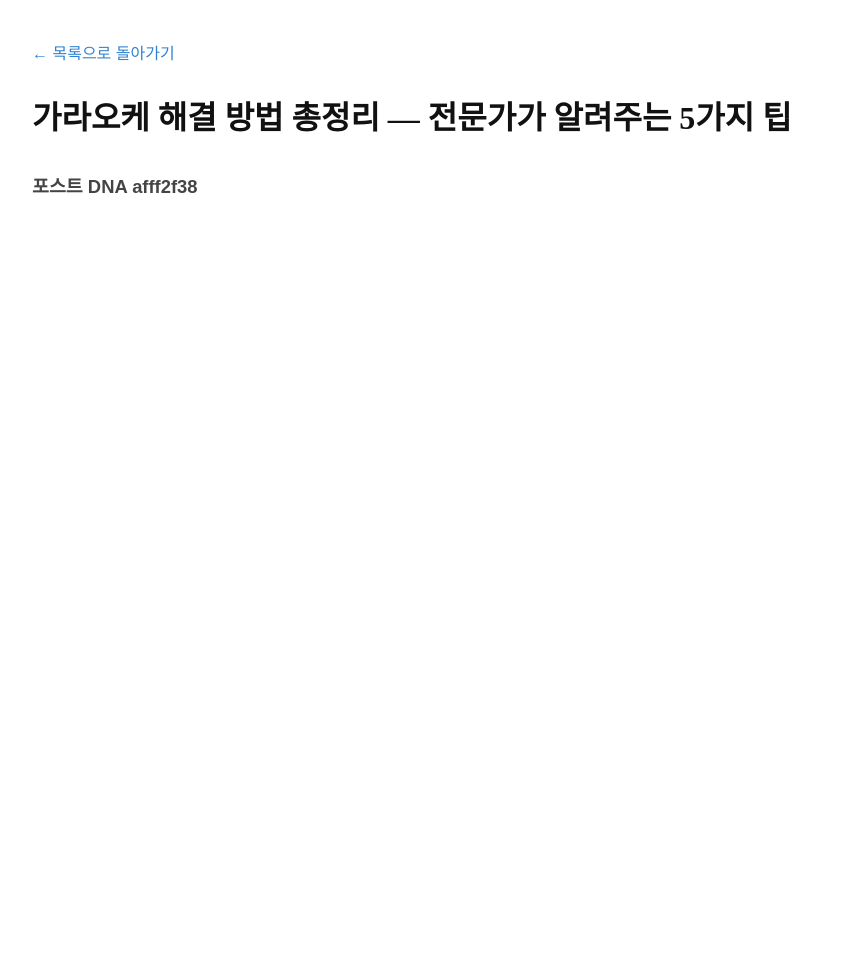
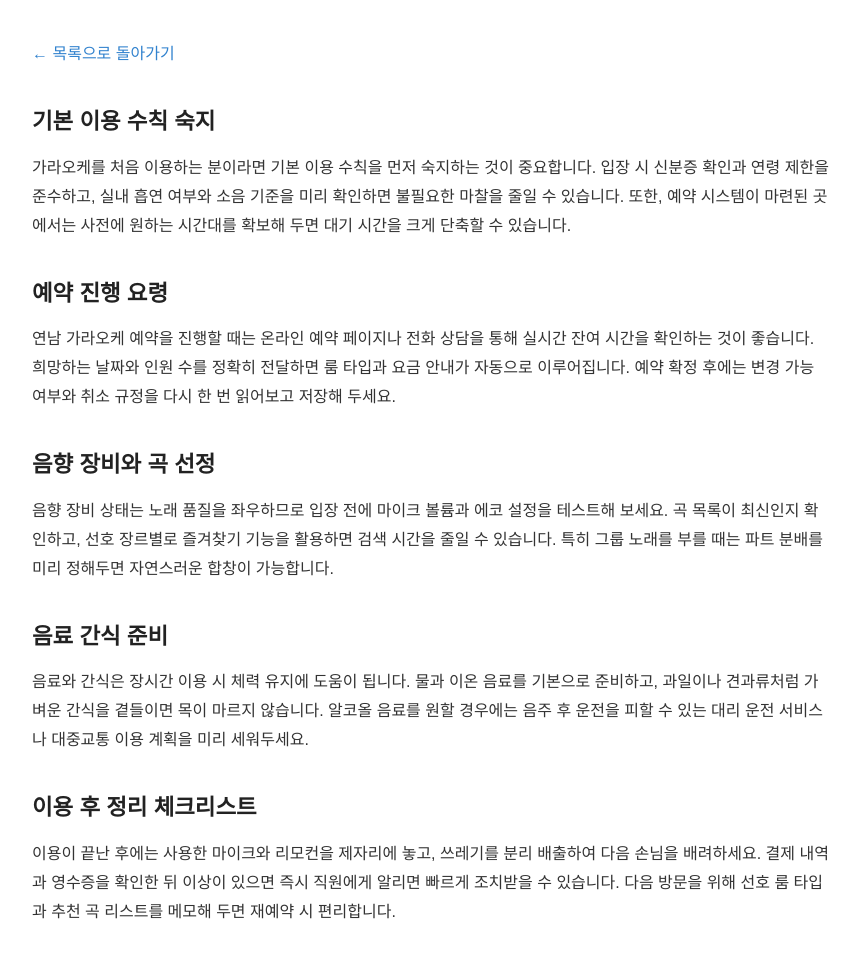
Before and after one commit to mqlwmsltm-arch/bp-t3b04-yn-karaoke-rsv, a plain HTML site: page posts/guide-002-1egrh73.html in a window 1280 px wide. Shown: the whole page, without its empty margins (208-1066 px from the left). Before the commit the page ends 800 px from the top, so only its background shows below. Drawn offline with Linux system fonts and the light colour scheme.

Commit message:
fix: 프롬프트 유출·한자 조각·반복 파손 제거 (1 files)

```diff
--- a/posts/guide-002-1egrh73.html
+++ b/posts/guide-002-1egrh73.html
@@ -22,10 +22,16 @@
     <a href="../index.html">← 목록으로 돌아가기</a>
   </header>
   <main>
-    <h1>가라오케 해결 방법 총정리 — 전문가가 알려주는 5가지 팁</h1>
-    <article>
-      <h3>포스트 DNA afff2f38</h3>
-
+<h2>기본 이용 수칙 숙지</h2>
+<p>가라오케를 처음 이용하는 분이라면 기본 이용 수칙을 먼저 숙지하는 것이 중요합니다. 입장 시 신분증 확인과 연령 제한을 준수하고, 실내 흡연 여부와 소음 기준을 미리 확인하면 불필요한 마찰을 줄일 수 있습니다. 또한, 예약 시스템이 마련된 곳에서는 사전에 원하는 시간대를 확보해 두면 대기 시간을 크게 단축할 수 있습니다.</p>
+<h2>예약 진행 요령</h2>
+<p>연남 가라오케 예약을 진행할 때는 온라인 예약 페이지나 전화 상담을 통해 실시간 잔여 시간을 확인하는 것이 좋습니다. 희망하는 날짜와 인원 수를 정확히 전달하면 룸 타입과 요금 안내가 자동으로 이루어집니다. 예약 확정 후에는 변경 가능 여부와 취소 규정을 다시 한 번 읽어보고 저장해 두세요.</p>
+<h2>음향 장비와 곡 선정</h2>
+<p>음향 장비 상태는 노래 품질을 좌우하므로 입장 전에 마이크 볼륨과 에코 설정을 테스트해 보세요. 곡 목록이 최신인지 확인하고, 선호 장르별로 즐겨찾기 기능을 활용하면 검색 시간을 줄일 수 있습니다. 특히 그룹 노래를 부를 때는 파트 분배를 미리 정해두면 자연스러운 합창이 가능합니다.</p>
+<h2>음료 간식 준비</h2>
+<p>음료와 간식은 장시간 이용 시 체력 유지에 도움이 됩니다. 물과 이온 음료를 기본으로 준비하고, 과일이나 견과류처럼 가벼운 간식을 곁들이면 목이 마르지 않습니다. 알코올 음료를 원할 경우에는 음주 후 운전을 피할 수 있는 대리 운전 서비스나 대중교통 이용 계획을 미리 세워두세요.</p>
+<h2>이용 후 정리 체크리스트</h2>
+<p>이용이 끝난 후에는 사용한 마이크와 리모컨을 제자리에 놓고, 쓰레기를 분리 배출하여 다음 손님을 배려하세요. 결제 내역과 영수증을 확인한 뒤 이상이 있으면 즉시 직원에게 알리면 빠르게 조치받을 수 있습니다. 다음 방문을 위해 선호 룸 타입과 추천 곡 리스트를 메모해 두면 재예약 시 편리합니다.</p>
 </main>
 </body>
 </html>
```
